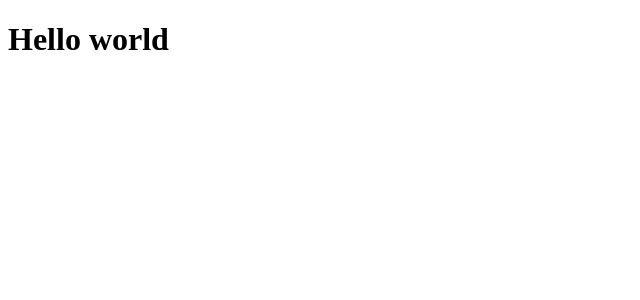
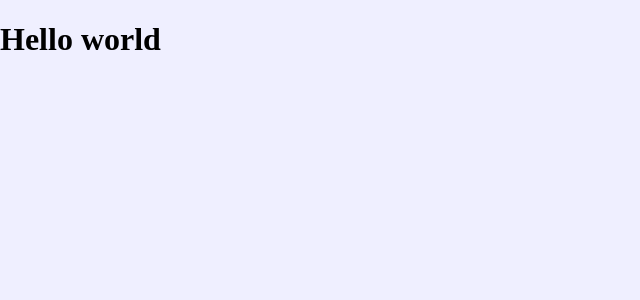
Before and after one commit to sam-621/PaymentApp, a React app: page / in a window 1280 px wide. Shown: the top 300 px of the page, without its empty margins (0-640 px from the left). Built offline with nearby package versions, Linux system fonts and the light colour scheme.

Commit message:
(add) app.css

```diff
--- a/src/App.jsx
+++ b/src/App.jsx
@@ -1,4 +1,5 @@
 import React from 'react';
+import './style/App.css';
 
 const App = () => {
   return (
--- /dev/null
+++ b/src/style/App.css
@@ -0,0 +1,10 @@
+/*
+* Background-color: #EFEFFF
+* Primary color: #6F73DF
+* Letter color: #70728D
+*/
+
+body {
+  background-color: #efefff;
+  margin: 0;
+}
```
